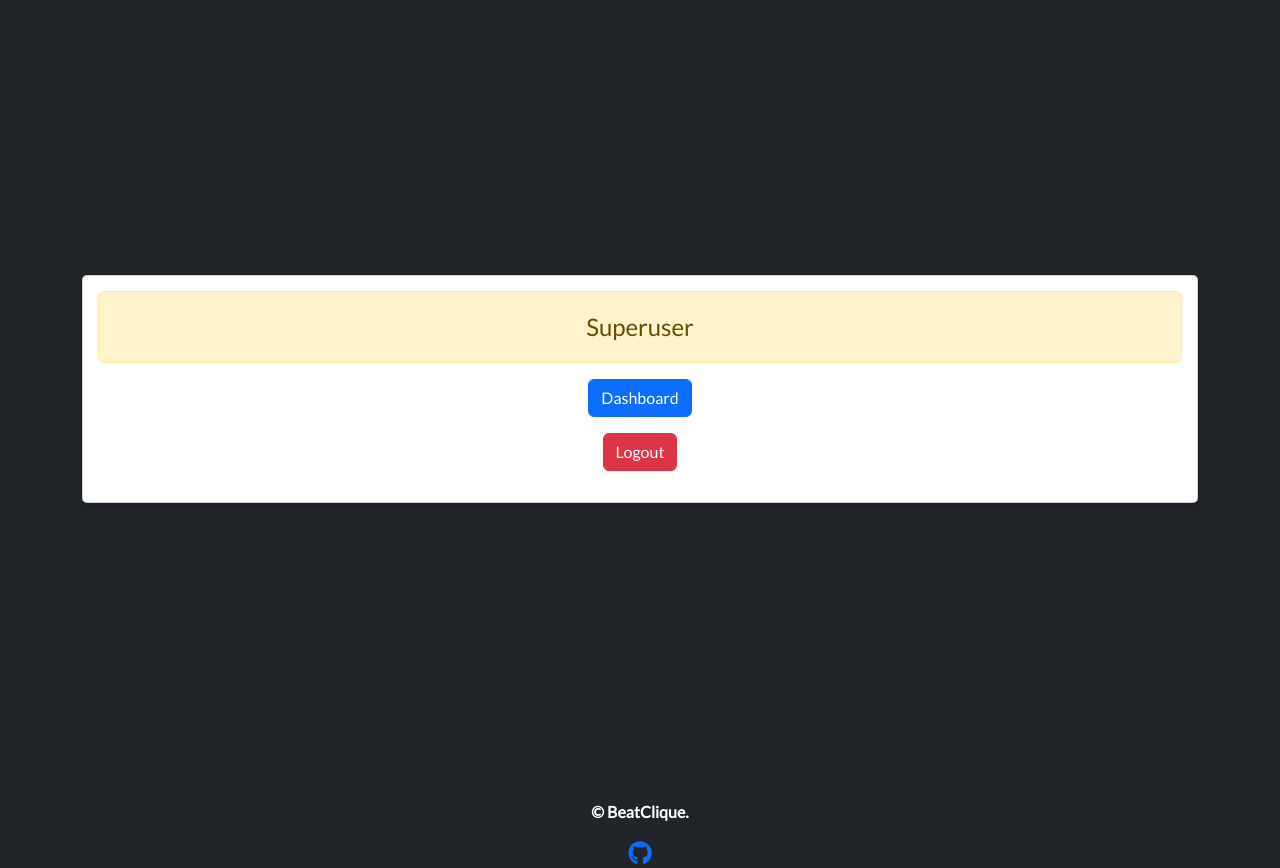
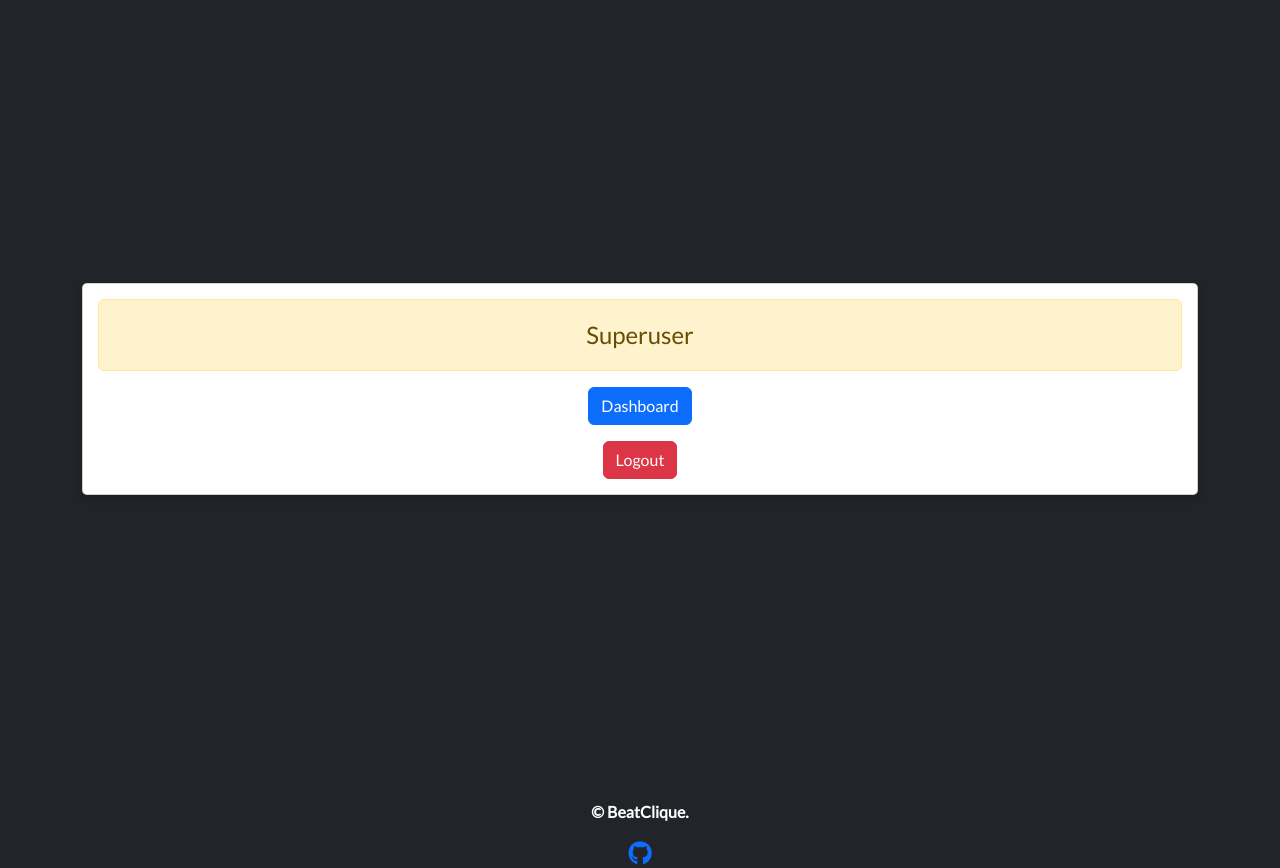
Before and after one commit to CroftsDeveloper/BeatClique_V1, a Django app: page /accounts/account/ in a window 1280 px wide. Shown: the part 97-965 px from the top of the page. Run offline with Django 5.2, Linux system fonts and the light colour scheme; the visitor is signed in with stand-in values (Sample User, id 1); parts of the project's set-up code (start-up, migrations or seed data) failed here and were passed over; some libraries are stand-ins or nearby versions.

Commit message:
Refactored account.html & edit_soundkit.html
- Improved placing of logout buttons and spacing on account.html
- Moved the placing of 'Return to dashboard' button for edit_soundkit.html to ensure its placed inside the card to align with the other templates in app

```diff
--- a/accounts/templates/accounts/account.html
+++ b/accounts/templates/accounts/account.html
@@ -16,22 +16,11 @@
                     </div>
                 </div>
                 <!-- Button to take superuser to dashboard -->
-                <div class="row mb-3 justify-content-center">
-                    <div class="col-auto">
-                        <a href="{% url 'home' %}" class="btn btn-primary btn-md">Dashboard</a>
-                    </div>
+                <div class="text-center mb-3">
+                    <a href="{% url 'home' %}" class="btn btn-primary btn-md">Dashboard</a>
                 </div>
                 {% endif %}
                 <!-- Common content for all users -->
-                <!-- Logout button -->
-                <div class="row mb-3 justify-content-center">
-                    <div class="col-auto">
-                        <form action="{% url 'accounts:logout' %}" method="post">
-                            {% csrf_token %}
-                            <button type="submit" class="btn btn-danger btn-md">Logout</button>
-                        </form>
-                    </div>
-                </div>
                 {% if not request.user.is_superuser %}
                 <!-- Heading for the account -->
                 <h2 class="text-center mb-4">Your Account <i class="fa-solid fa-user ms-2"></i></h2>
@@ -41,17 +30,19 @@
                     <p>{{ request.user.username }}</p>
                 </div>
                 <!-- Displaying user information with the option to update email -->
-                <div class="text-center">
+                <div class="text-center mb-3">
                     <form method="post" action="{% url 'accounts:account_update' %}">
                         {% csrf_token %}
-                        <div class="row mb-3">
-                            <div class="col-md-12">
+                        <div class="row mb-3 justify-content-center">
+                            <div class="col-md-6">
                                 <h4>Email:</h4>
                                 <!-- Email field allows for updates for non-superusers -->
                                 <input type="email" name="email" class="form-control" value="{{ request.user.email }}">
                             </div>
+                            <div class="col-md-2 align-self-end">
+                                <button type="submit" class="btn btn-primary btn-block">Update</button>
+                            </div>
                         </div>
-                        <button type="submit" class="btn btn-primary">Update</button>
                     </form>
                 </div>
                 <!-- Button to navigate to order history (only visible for non-superusers) -->
@@ -61,6 +52,13 @@
                     <a href="{% url 'payments:order_history' %}" class="btn btn-info">View Order History</a>
                 </div>
                 {% endif %}
+                <!-- Logout button -->
+                <div class="text-center mt-3">
+                    <form action="{% url 'accounts:logout' %}" method="post">
+                        {% csrf_token %}
+                        <button type="submit" class="btn btn-danger btn-md">Logout</button>
+                    </form>
+                </div>
             </div>
         </div>
     </div>
```
Also changed, not shown: 1 other file.
